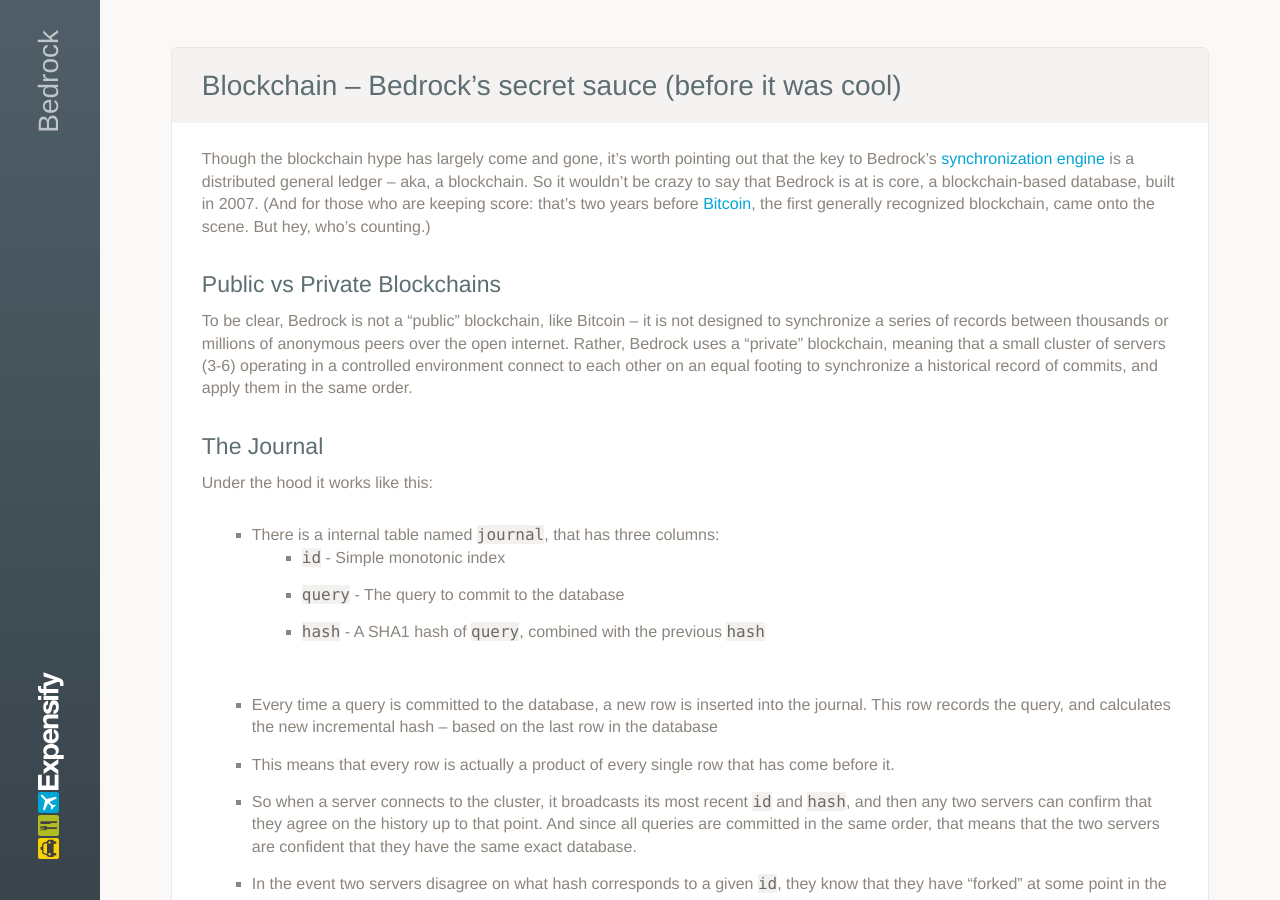
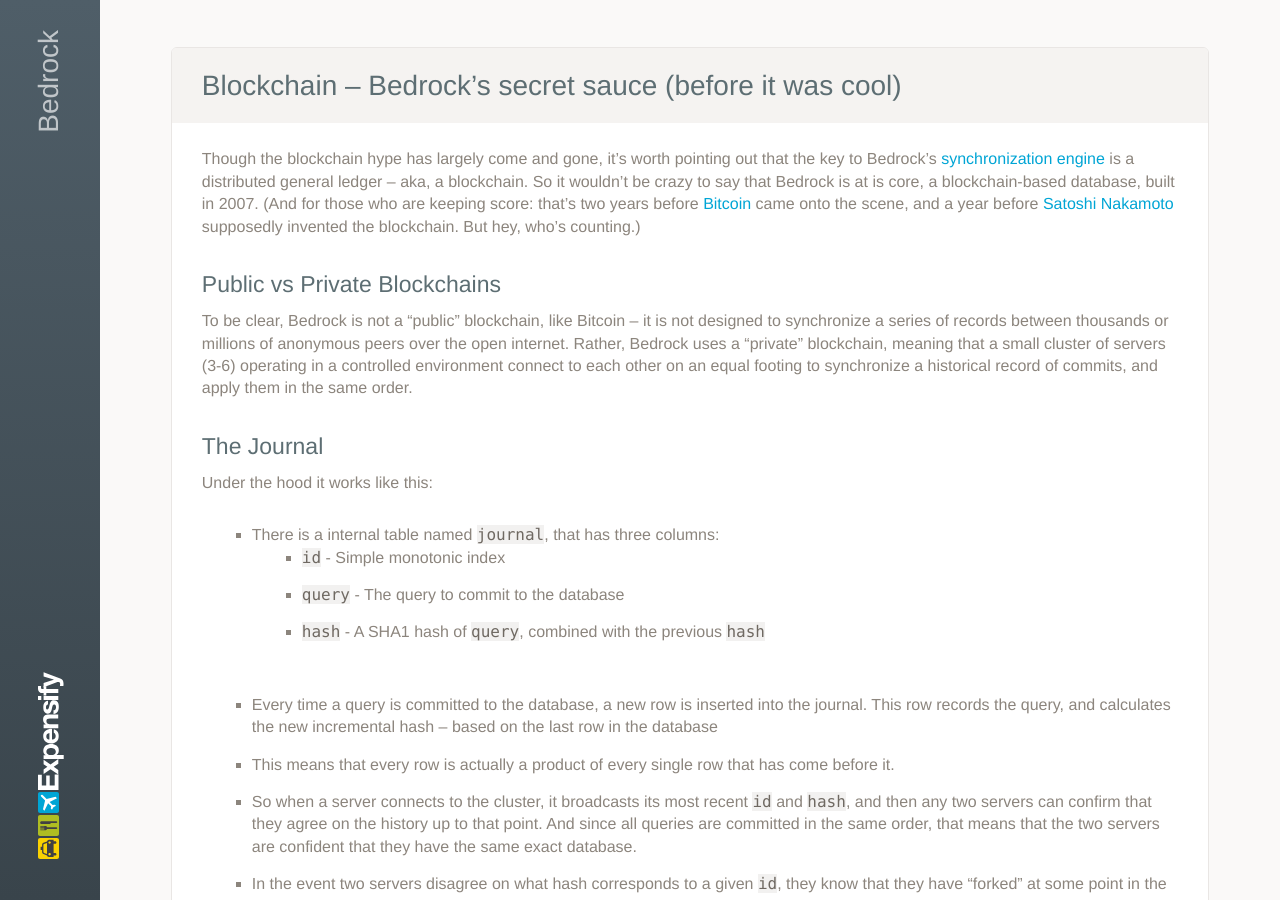
Before and after one commit to Expensify/Bedrock, a Jekyll site: the page built from docs/blockchain.md, in a window 1280 px wide and 900 px high. Built offline with Jekyll 4.4.1, drawn with Linux system fonts in a browser that asks for light colours; our own code applies the rules of GitHub Pages for plain Markdown files.

Commit message:
Update blockchain.md

```diff
--- a/docs/blockchain.md
+++ b/docs/blockchain.md
@@ -3,7 +3,7 @@
 ---
 
 # Blockchain -- Bedrock's secret sauce (before it was cool)
-Though the blockchain hype has largely come and gone, it's worth pointing out that the key to Bedrock's [synchronization engine](http://bedrockdb.com/synchronization.html) is a distributed general ledger -- aka, a blockchain.  So it wouldn't be crazy to say that Bedrock is at is core, a blockchain-based database, built in 2007.  (And for those who are keeping score: that's two years before [Bitcoin](https://en.wikipedia.org/wiki/Bitcoin), the first generally recognized blockchain, came onto the scene.  But hey, who's counting.)
+Though the blockchain hype has largely come and gone, it's worth pointing out that the key to Bedrock's [synchronization engine](http://bedrockdb.com/synchronization.html) is a distributed general ledger -- aka, a blockchain.  So it wouldn't be crazy to say that Bedrock is at is core, a blockchain-based database, built in 2007.  (And for those who are keeping score: that's two years before [Bitcoin](https://en.wikipedia.org/wiki/Bitcoin) came onto the scene, and a year before [Satoshi Nakamoto](https://en.wikipedia.org/wiki/Satoshi_Nakamoto) supposedly invented the blockchain.  But hey, who's counting.)
 
 ## Public vs Private Blockchains
 To be clear, Bedrock is not a "public" blockchain, like Bitcoin -- it is not designed to synchronize a series of records between thousands or millions of anonymous peers over the open internet.  Rather, Bedrock uses a "private" blockchain, meaning that a small cluster of servers (3-6) operating in a controlled environment connect to each other on an equal footing to synchronize a historical record of commits, and apply them in the same order.
```
